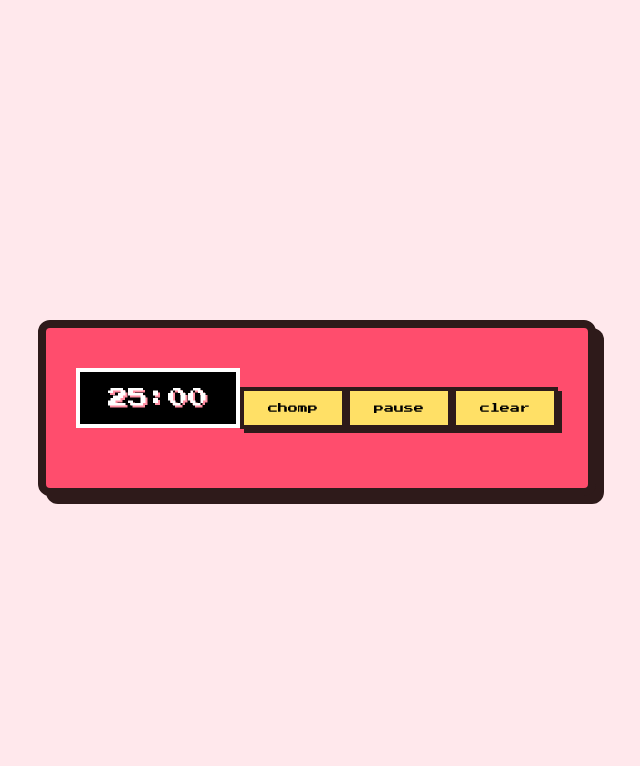
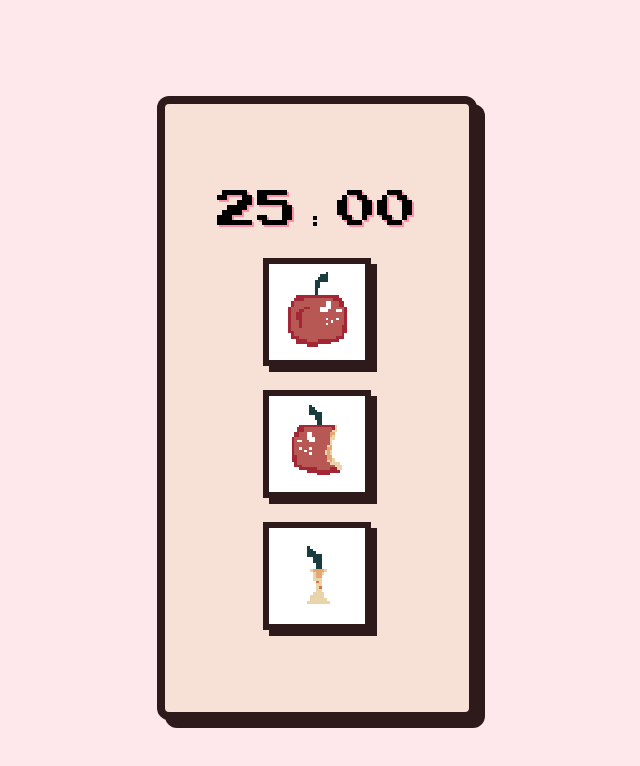
Before and after one commit to sonya-dee/apple_timer, a plain HTML site: page index.html in a window 1280 px wide. Shown: the whole page, without its empty margins (323-963 px from the left). Drawn offline with Linux system fonts and the light colour scheme.

Commit message:
bug fixes + additions; incorrect file naming, changed btn-start to start-btn, added pause and clear js functionalities, uploaded apple images to replace buttons, resolved css styling issues

```diff
--- a/index.html
+++ b/index.html
@@ -1,18 +1,25 @@
 <!DOCTYPE html>
 <html lang="en">
-    <head>
+<head>
         <title>Apple Timer</title>
-        <head>
         <link rel="stylesheet" href="./style.css" />
-  <title>Pomodoro App</title>
 </head>
-    </head>
     <body>
         <div class = "apple-container">
-            <div class="timer">25:00</div>
-            <button class="start-btn">chomp</button>
-            <button class="pause-btn">pause</button>
-            <button class="clear-btn">clear</button>
+
+             <div class="app-counter-box">
+                <p><span class="minutes">25</span>:<span class="seconds">00</span></p>
+            </div>
+
+            <button class="start-btn">
+                <img src = "./assets/apple-img.png" alt = "Start" />
+            </button>
+            <button class="pause-btn">
+                <img src = "./assets/apple-img3.png" alt = "Pause" />
+            </button>
+            <button class="clear-btn">
+                <img src = "./assets/apple-img5.png" alt = "Stop" />
+            </button>
         </div>
     </body>
     <script src="./script.js"></script>
--- a/script.js
+++ b/script.js
@@ -1,22 +1,19 @@
-const bloop = new Audio("./sounds/bloop.mp4");
-const startBtn = document.querySelector('.btn-start');
+const bloop = new Audio("./sounds/bloop.m4a");
+const startBtn = document.querySelector('.start-btn');
 const pauseBtn = document.querySelector('.pause-btn');
 const clearBtn = document.querySelector('.clear-btn');
+const session = document.querySelector('.minutes');
+
 let myInterval;
 let state = true;
 
+
  const appleTimer = () => {
-    const sessionAmount = Number.parseInt(sessionStorage.textContent)
+  const sessionAmount = Number.parseInt(session.textContent)
+
   if(state) {
     state = false;
     let totalSeconds = sessionAmount * 60;
-
-        const updateSeconds = () => {
-            // Fnction
-        }
-        myInterval = setInterval(updateSeconds, 1000);
-    }
-}
 
     const updateSeconds = () => {
        const minuteDiv = document.querySelector('.minutes');
@@ -27,17 +24,34 @@ const updateSeconds = () => {
     let minutesLeft = Math.floor(totalSeconds/60);
     let secondsLeft = totalSeconds % 60;
 
-    if(secondsLeft < 10) {
+    if (secondsLeft < 10) {
         secondDiv.textContent = '0' + secondsLeft;
     } else {
         secondDiv.textContent = secondsLeft;
     }
-    minuteDiv.textContent = '${minutesLeft}'
+    minuteDiv.textContent = `${minutesLeft}`
 
     if(minutesLeft === 0 && secondsLeft === 0) {
         bloop.play()
         clearInterval(myInterval);
     }
 }
+    myInterval = setInterval(updateSeconds, 1000);
+    } else {
+    alert('Session has already started.')
+   }
+}
 
 startBtn.addEventListener('click', appleTimer);
+
+pauseBtn.addEventListener('click', () => {
+    clearInterval(myInterval);
+    state = true;
+});
+
+clearBtn.addEventListener('click', () => {
+    clearInterval(myInterval);
+    document.querySelector('.minutes').textContent = '25';
+    document.querySelector('.seconds').textContent = '00';
+    state = true;
+});
--- a/style.css
+++ b/style.css
@@ -7,73 +7,52 @@ body {
     justify-content: center;
     align-items: center;
     height: 100vh;
+}
 
 .apple-container {
-    background-color: #ff4d6d;
+    background-color: #f7e1d7;
     border: 8px solid #2e1a1a;
-    padding: 40px 30px;
+    padding: 70px 40px;
     border-radius: 12px;
     box-shadow: 8px 8px 0 #2e1a1a;
     display: flex;
+    flex-direction: column;
     align-items: center;
 }
 
-button {
-    font-family: 'Press Start 2P', cursive;
-}
-
-.timer {
-    background-color: #000;
-    color: #fff;
-    padding: 16px 28px;
-    font-size: 20px;
-    border: 4px solid #fff;
-    margin-bottom: 20px;
+.minutes {
+    color: #000;
+    padding: 6px 12px;
+    font-size: 40px;
+    margin-bottom: 5px;
     text-shadow: 2px 2px #ff8fa3;
     font-style: 'Press Start 2P', cursive;
 }
 
-.start-btn {
-    background-color: #ffe066;
+.seconds {
     color: #000;
-    border: 4px solid #2e1a1a;
-    padding: 12px 24px;
-    font-size: 10px;
-    cursor: pointer;
-    transition: 0.2s ease;
-    box-shadow: 4px 4px 0 #2e1a1a;
+    padding: 6px 12px;
+    font-size: 40px;
+    margin-bottom: 5px;
+    text-shadow: 2px 2px #ff8fa3;
+    font-style: 'Press Start 2P', cursive;
 }
 
-.pause-btn {
-    background-color: #ffe066;
-    color: #000;
-    border: 4px solid #2e1a1a;
-    padding: 12px 24px;
-    font-size: 10px;
+button {
+    background: none;
+    border: none;
+    padding: 0;
     cursor: pointer;
-    transition: 0.2s ease;
-    box-shadow: 4px 4px 0 #2e1a1a;
+    box-shadow: 6px 6px 0 #2e1a1a;
+    border: 6px solid #2e1a1a;
+    background-color: #fff;
+    margin: 12px;
+    display: flex;
 }
 
-.stop-btn {
-    background-color: #ffe066;
-    color: #000;
-    border: 4px solid #2e1a1a;
-    padding: 12px 24px;
-    font-size: 10px;
-    cursor: pointer;
-    transition: 0.2s ease;
-    box-shadow: 4px 4px 0 #2e1a1a;
+button img {
+    width: 96px;
+    height: 96px;
+    image-rendering: pixelated;
+    display: block;
 }
-
-.clear-btn {
-    background-color: #ffe066;
-    color: #000;
-    border: 4px solid #2e1a1a;
-    padding: 12px 24px;
-    font-size: 10px;
-    cursor: pointer;
-    transition: 0.2s ease;
-    box-shadow: 4px 4px 0 #2e1a1a;
-}
-}
```
Also changed, not shown: assets/apple-img.png (added), assets/apple-img2.png (added), assets/apple-img3.png (added), assets/apple-img4.png (added), assets/apple-img5.png (added). Lines whose indentation alone changed are shown as unchanged.
